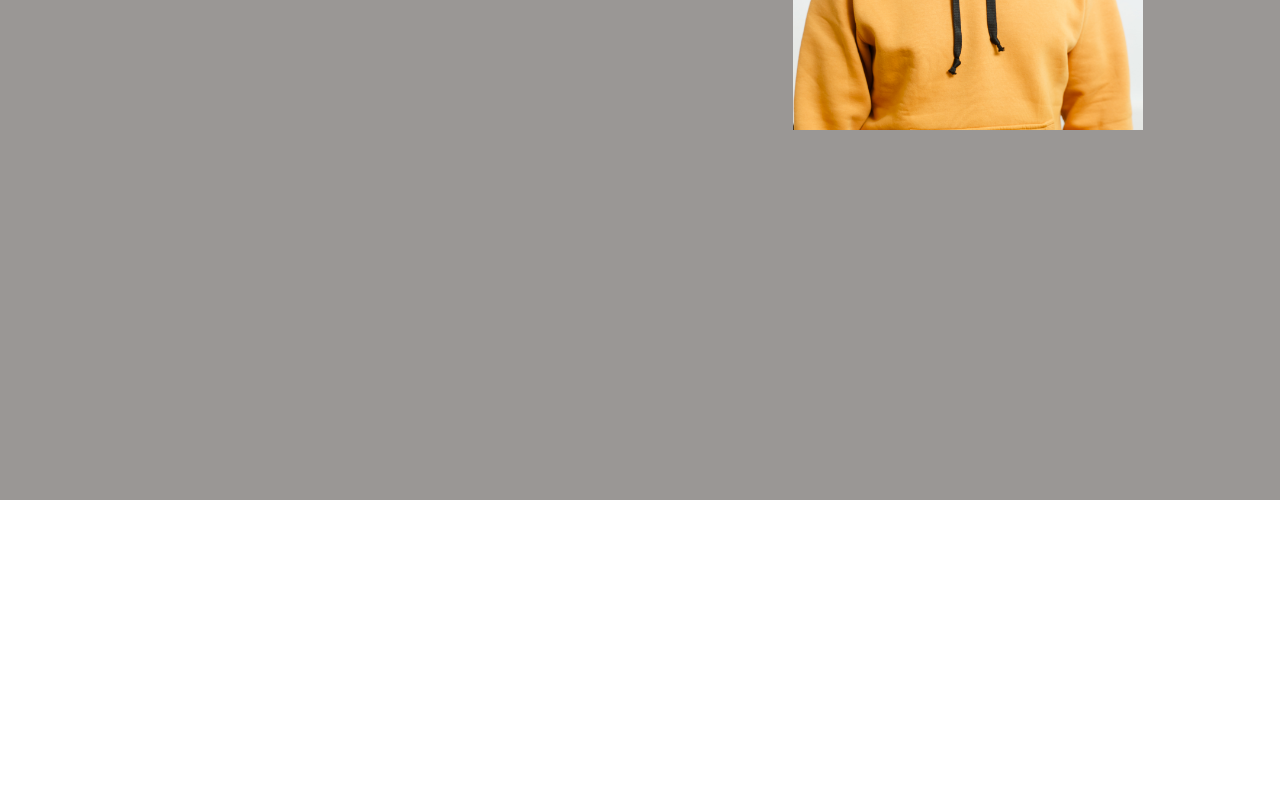
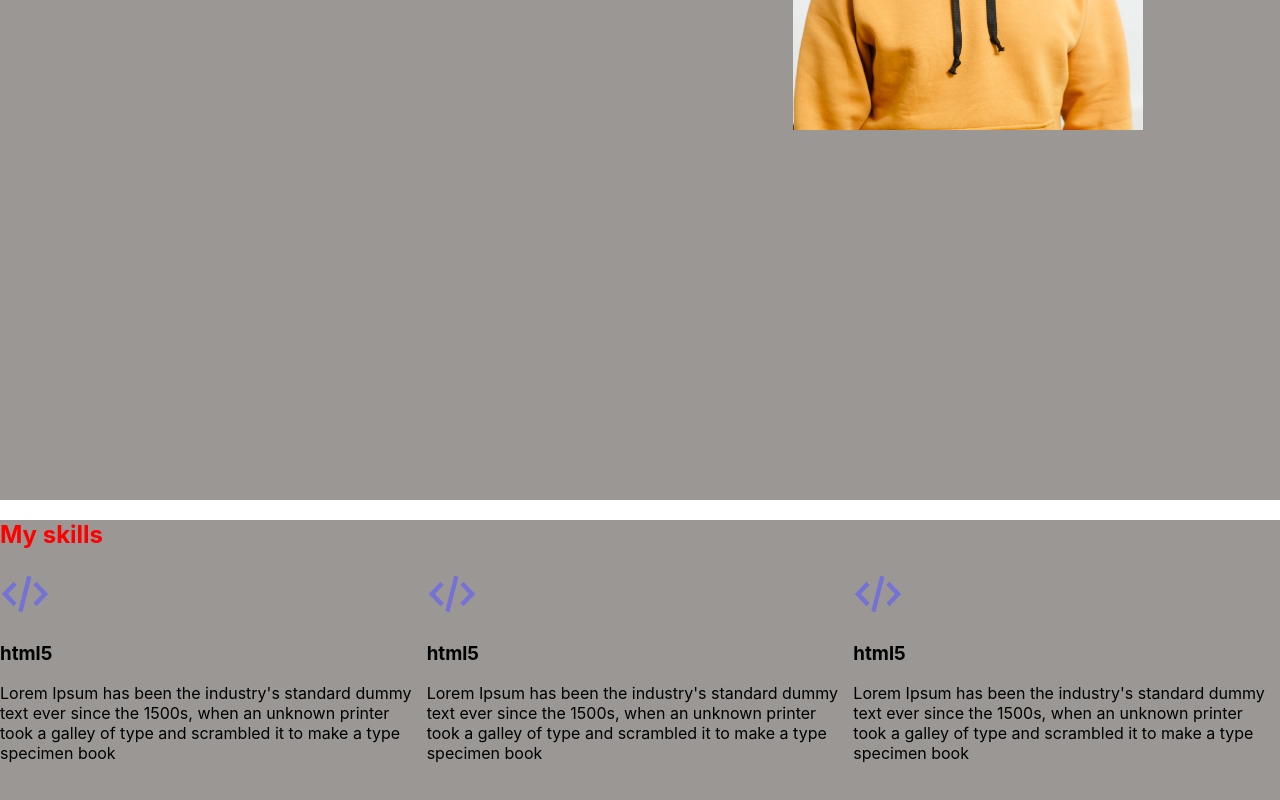
Before and after one commit to dktwho/portfolio-start-project-main, a React app: page / in a window 1280 px wide. Shown: the part 352-1152 px from the top of the page. Before the commit the page ends 852 px from the top, so only its background shows below. Built offline with nearby package versions, Linux system fonts and the light colour scheme.

Commit message:
feat: add Skills to app, change SkillText

```diff
--- a/src/App.tsx
+++ b/src/App.tsx
@@ -1,6 +1,7 @@
 import './App.css';
 import {Header} from "./layout/header/Header";
 import {Main} from "./layout/sections/main/Main";
+import {Skills} from "./layout/sections/skills/Skills";
 
 
 function App() {
@@ -8,6 +9,7 @@ function App() {
         <div className="App">
             <Header/>
             <Main/>
+            <Skills/>
         </div>
     );
 }
--- a/src/layout/sections/skills/Skills.tsx
+++ b/src/layout/sections/skills/Skills.tsx
@@ -18,5 +18,6 @@ export const Skills = () => {
 };
 
 const StyledSkills = styled.section`
-
+  background-color: #9a9795;
+  min-height: 100vh;
 `
--- a/src/layout/sections/skills/skill/Skill.tsx
+++ b/src/layout/sections/skills/skill/Skill.tsx
@@ -7,7 +7,7 @@ export const Skill = () => {
         <StyledSkill>
             <Icon iconId={'code'}/>
             <SkillTitle>html5</SkillTitle>
-            <SkillText>Lorem10</SkillText>
+            <SkillText> Lorem Ipsum has been the industry's standard dummy text ever since the 1500s, when an unknown printer took a galley of type and scrambled it to make a type specimen book</SkillText>
         </StyledSkill>
     );
 };
```
